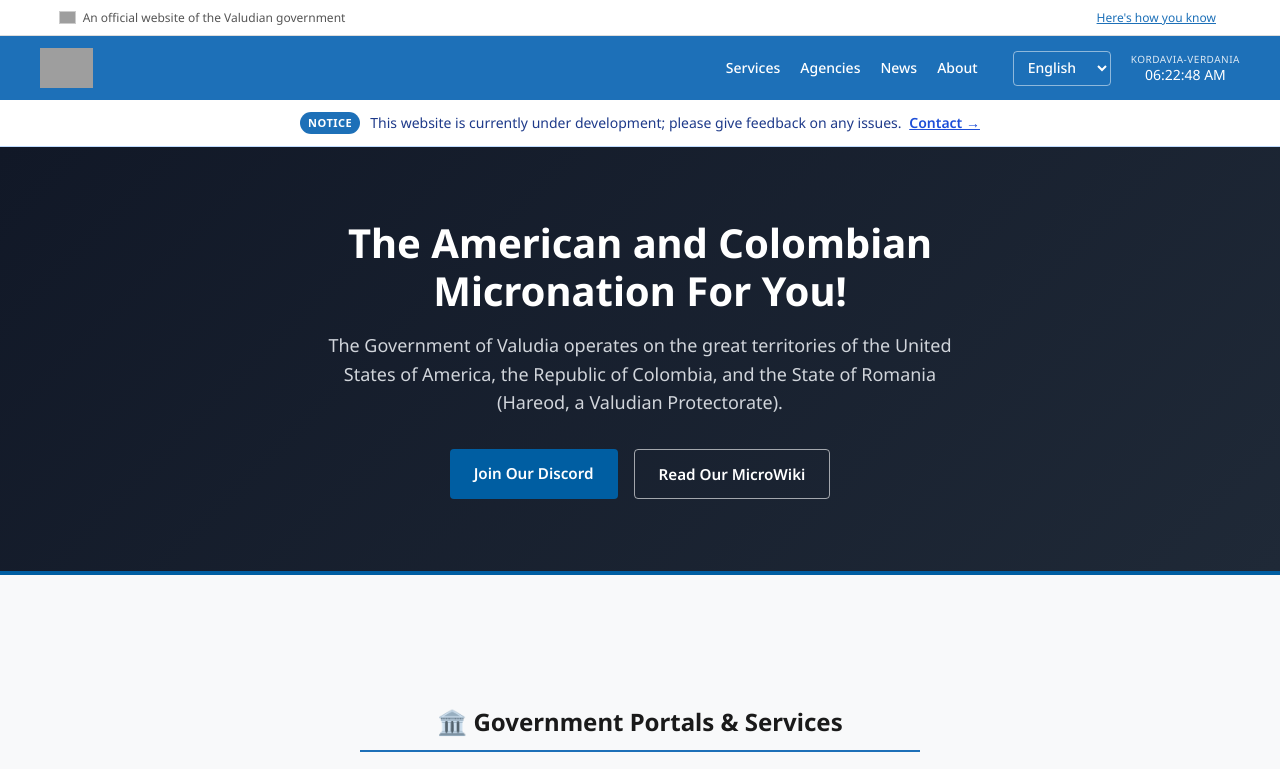
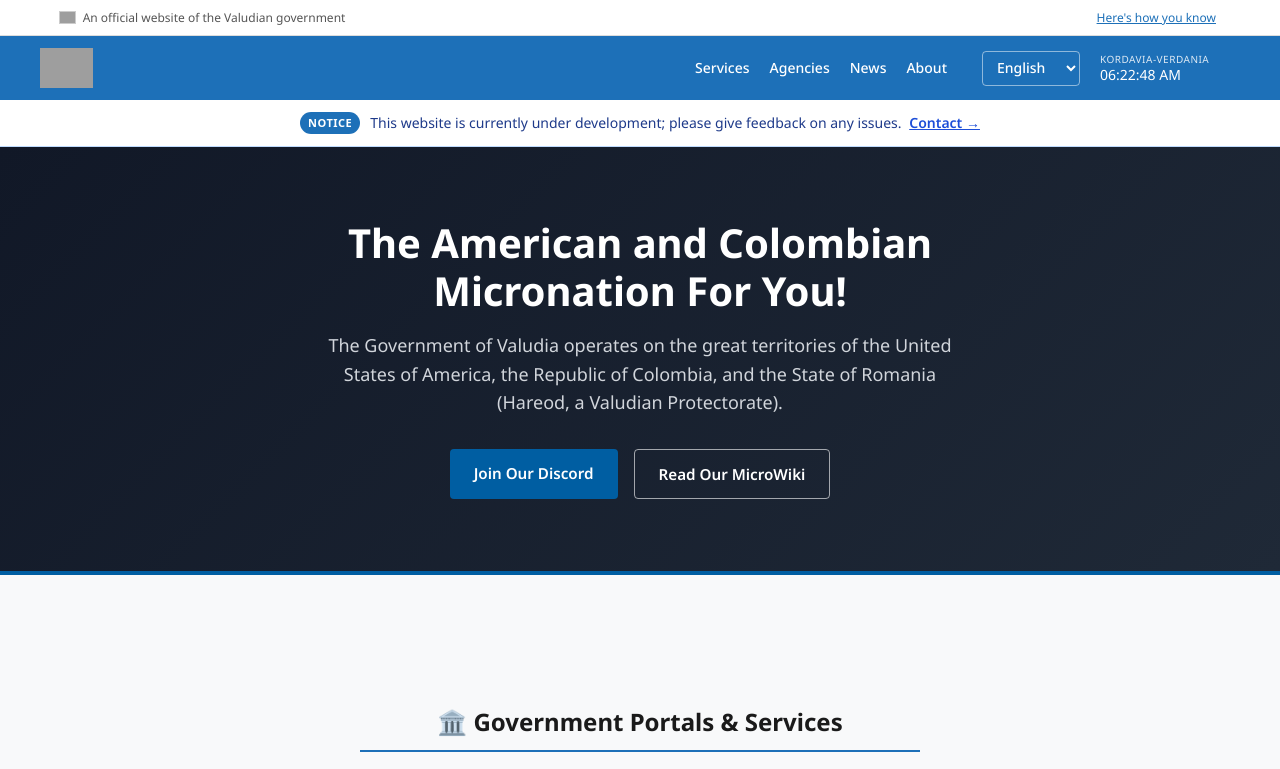
Before and after one commit to itzskieh-droid/ValudiaGov.github.io, a plain HTML site: page en/index.html in a window 1280 px wide. Shown: the top 769 px of the page. Drawn offline with Linux system fonts and the light colour scheme; grey boxes are pictures that could not be loaded; a script that the page names is missing.

Commit message:
Update index.html

```diff
--- a/en/index.html
+++ b/en/index.html
@@ -629,10 +629,11 @@ footer {
         <option value="fr" style="color: #000;">Français</option>
       </select>
 
-      <div style="text-align: center; font-size: 12px; line-height: 1.3;">
-        <div id="header-location" style="opacity: 0.85; text-transform: uppercase; font-size: 10px;">Kordavia-Verdania</div>
-        <div id="header-time" style="font-size: 14px;">06:01:00 AM</div>
-      </div>
+<div class="header-clock-ticker" style="font-size: 12px; line-height: 1.3;">
+  <div id="header-location" style="opacity: 0.85; text-transform: uppercase; font-size: 10px;">Kordavia-Verdania</div>
+  <div id="header-time" style="font-size: 14px;">06:01:00 AM</div>
+</div>
+
     </nav>
 
   </div>
```
